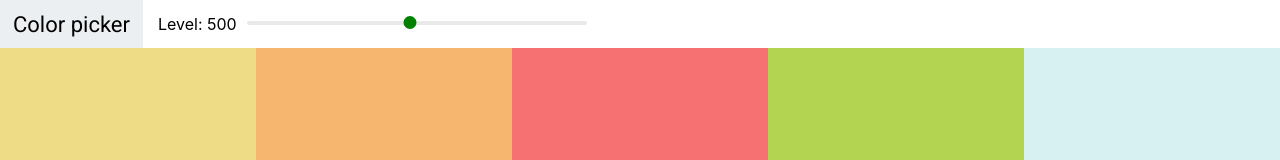
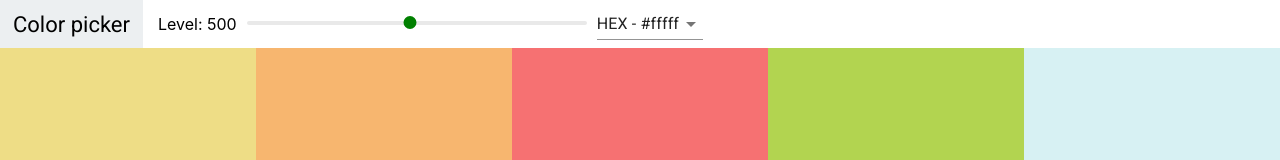
Before and after one commit to mrvncaragay/color-picker, a React (Create React App) app: page / in a window 1280 px wide. Shown: the top 160 px of the page. Built offline with nearby package versions, Linux system fonts and the light colour scheme.

Commit message:
added material ui - Select

```diff
--- a/package.json
+++ b/package.json
@@ -3,6 +3,7 @@
   "version": "0.1.0",
   "private": true,
   "dependencies": {
+    "@material-ui/core": "^4.3.0",
     "chroma-js": "^2.0.4",
     "rc-slider": "^8.6.13",
     "react": "^16.8.6",
--- a/src/Navbar.css
+++ b/src/Navbar.css
@@ -31,7 +31,6 @@
   background-color: transparent;
 }
 
-
 .rc-slider-tail {
   height: 8px;;
 }
--- a/src/Navbar.js
+++ b/src/Navbar.js
@@ -1,9 +1,17 @@
-import React from "react";
+import React, { useState } from "react";
 import Slider from "rc-slider";
+import { Select, MenuItem } from "@material-ui/core";
 import "rc-slider/assets/index.css";
 import "./Navbar.css";
 
-const Navbar = ({ level, changeLevel }) => {
+const Navbar = ({ level, changeLevel, changeFormat }) => {
+  const [format, setFormat] = useState("hex");
+
+  const handleChangeFormat = e => {
+    setFormat(e.target.value);
+    changeFormat(e.target.value);
+  };
+
   return (
     <header className="Navbar">
       <div className="logo">
@@ -22,6 +30,14 @@ const Navbar = ({ level, changeLevel }) => {
           />
         </div>
       </div>
+
+      <div className="select-container">
+        <Select value={format} onChange={handleChangeFormat}>
+          <MenuItem value="hex">HEX - #fffff</MenuItem>
+          <MenuItem value="rgb">RGB - rgb(255, 255, 255)</MenuItem>
+          <MenuItem value="rgba">RGBA - rgba(255, 255, 255, 1.0)</MenuItem>
+        </Select>
+      </div>
     </header>
   );
 };
--- a/src/Palette.js
+++ b/src/Palette.js
@@ -5,18 +5,27 @@ import "./Palette.css";
 
 const Palette = ({ palette }) => {
   const [level, setLevel] = useState(500);
+  const [format, setFormat] = useState("hex");
 
   const colorBoxes = palette.colors[level].map(color => (
-    <ColorBox background={color.hex} name={color.name} />
+    <ColorBox background={color[format]} name={color.name} />
   ));
 
   const changeLevel = level => {
     setLevel(level);
   };
 
+  const changeFormat = val => {
+    setFormat(val);
+  };
+
   return (
     <div className="Palette">
-      <Navbar changeLevel={changeLevel} level={level} />
+      <Navbar
+        changeLevel={changeLevel}
+        level={level}
+        changeFormat={changeFormat}
+      />
 
       <div className="Palette-colors">{colorBoxes}</div>
       {/* footer */}
--- a/src/colorHelpers.js
+++ b/src/colorHelpers.js
@@ -25,7 +25,7 @@ export const generatePalette = initPalette => {
         rgb: chroma(scale[i]).css(),
         rgba: chroma(scale[i])
           .css()
-          .replace("rgba", "rgba")
+          .replace("rgb", "rgba")
           .replace(")", ",1.0)")
       });
     }
```
Also changed, not shown: 1 other file (tests, documents, lock files or other folders).
